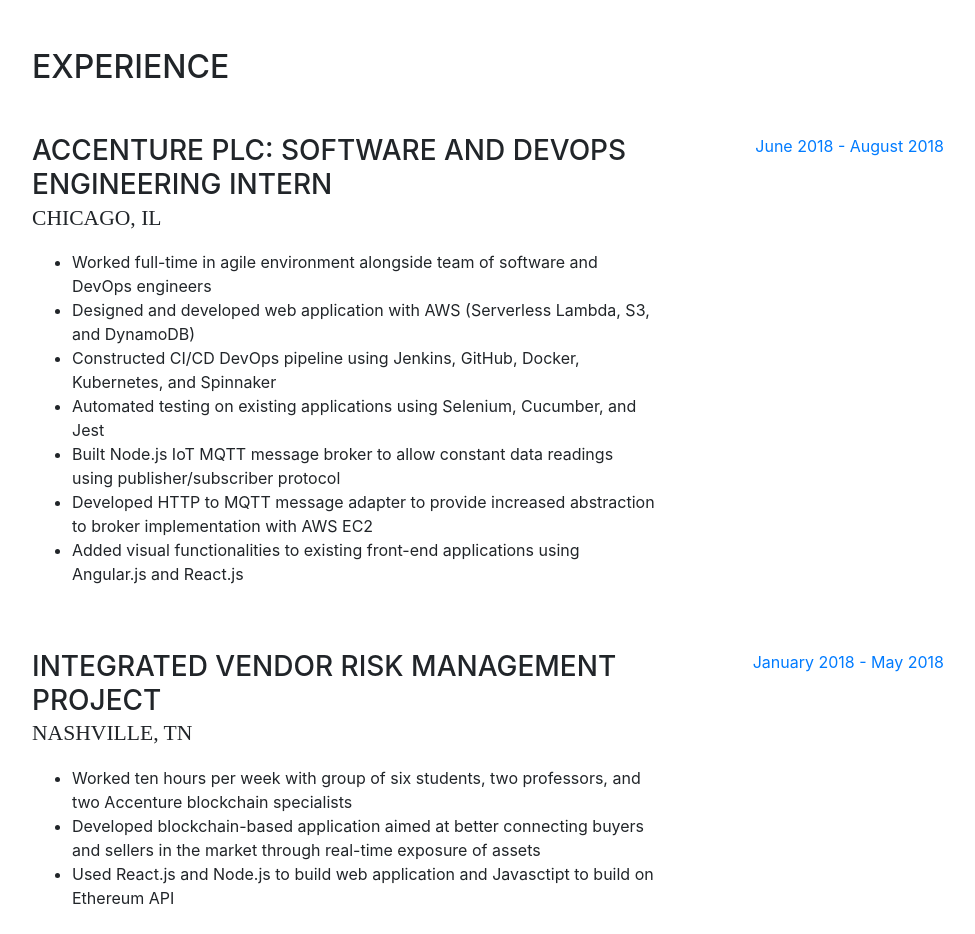
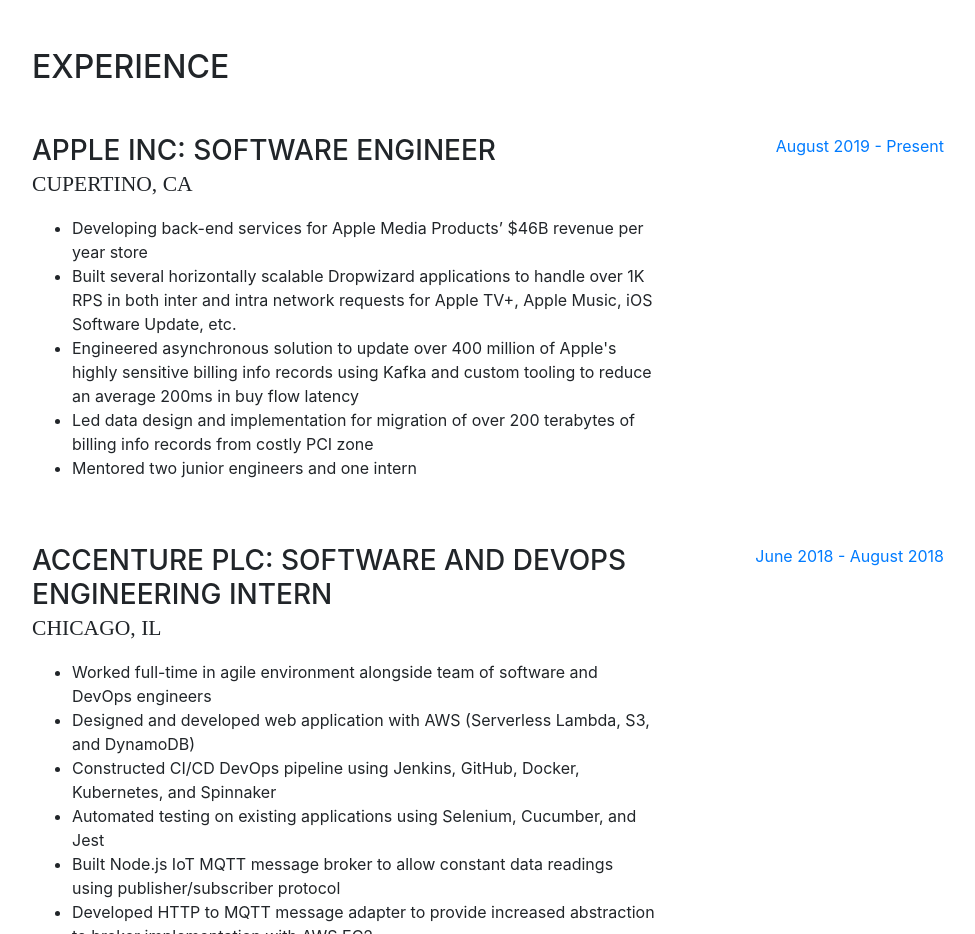
Before and after one commit to reeda6/AlexWeb, a website with bundled scripts: page index.html in a window 1280 px wide. Shown: the part 800-1734 px from the top of the page, without its empty margins (288-1263 px from the left). Built offline with nearby package versions, Linux system fonts and the light colour scheme; a web font is replaced by a local one.

Commit message:
apple stuff

```diff
--- a/index.html
+++ b/index.html
@@ -98,6 +98,25 @@
       <section class="resume-section p-3 p-lg-5 d-flex flex-column" id="experience">
         <div class="my-auto">
           <h2 class="mb-5">Experience</h2>
+
+          <div class="resume-item d-flex flex-column flex-md-row mb-5">
+            <div class="resume-content mr-auto">
+              <h3 class="mb-0">Apple Inc: Software Engineer</h3>
+              <div class="subheading mb-3">Cupertino, CA</div>
+              <!--<p>Bring to the table win-win survival strategies to ensure proactive domination. At the end of the day, going forward, a new normal that has evolved from generation X is on the runway heading towards a streamlined cloud solution. User generated content in real-time will have multiple touchpoints for offshoring.</p>
+              -->
+              <ul>
+                <li>Developing back-end services for Apple Media Products’ $46B revenue per year store</li>
+                <li>Built several horizontally scalable Dropwizard applications to handle over 1K RPS in both inter and intra network requests for Apple TV+, Apple Music, iOS Software Update, etc.</li>
+                <li>Engineered asynchronous solution to update over 400 million of Apple's highly sensitive billing info records using Kafka and custom tooling to reduce an average 200ms in buy flow latency</li>
+                <li>Led data design and implementation for migration of over 200 terabytes of billing info records from costly PCI zone</li>
+                <li>Mentored two junior engineers and one intern</li>
+              </ul>
+            </div>
+            <div class="resume-date text-md-right">
+              <span class="text-primary">August 2019 - Present</span>
+            </div>
+          </div>
 
           <div class="resume-item d-flex flex-column flex-md-row mb-5">
             <div class="resume-content mr-auto">
```
